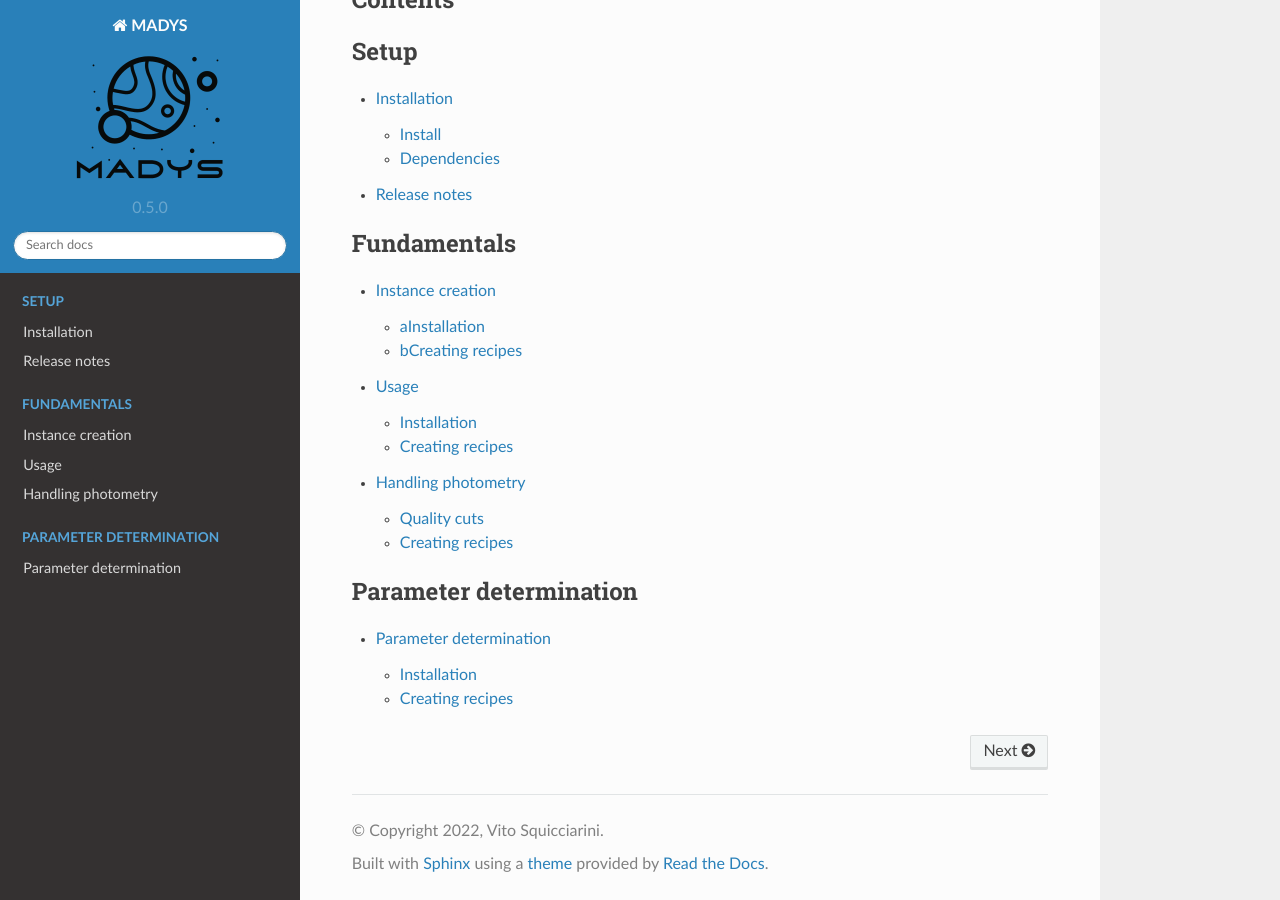
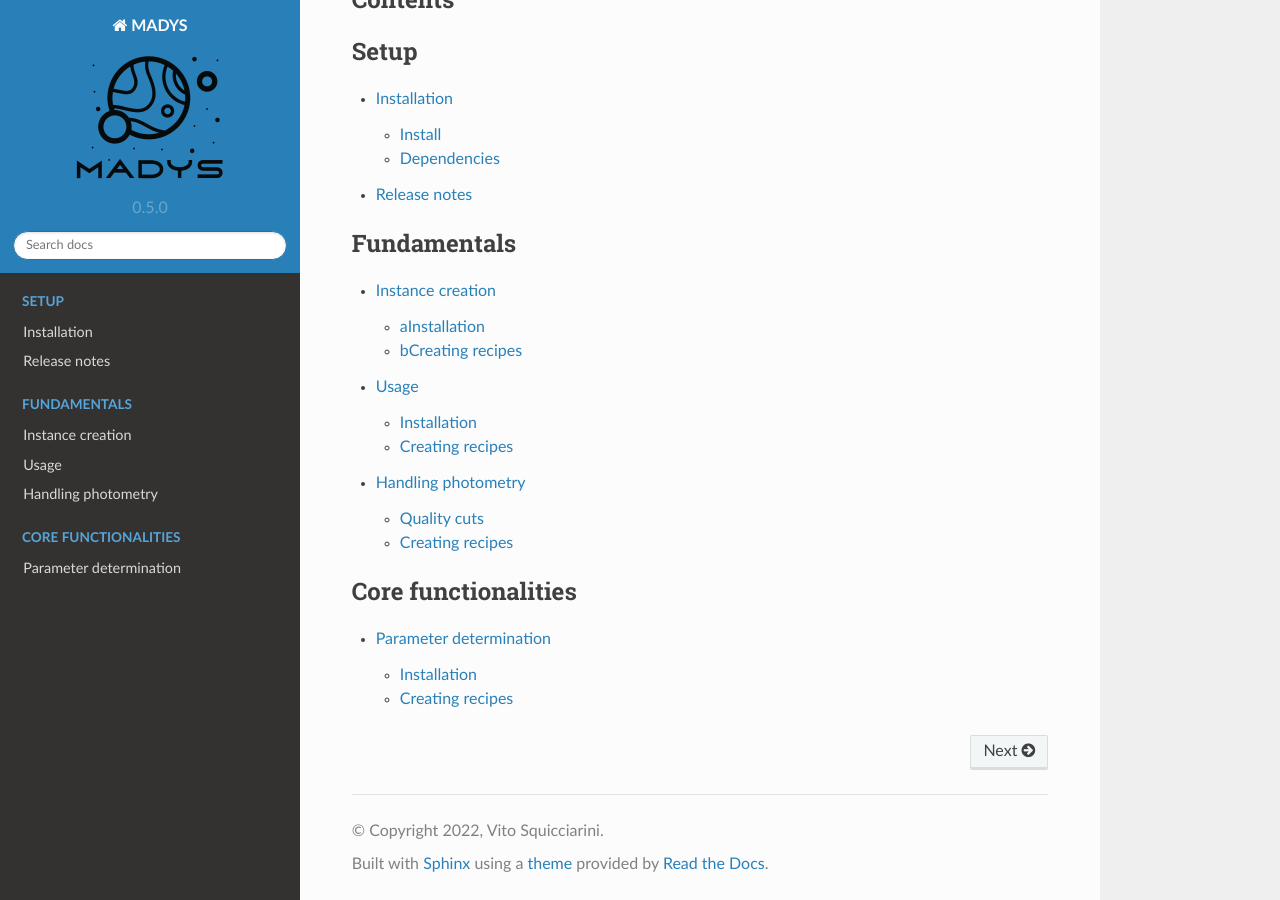
Before and after one commit to vsquicciarini/madys, a Sphinx documentation site: the page built from docs/source/index.rst, in a window 1280 px wide and 900 px high, scrolled down 1454 px. Built offline with Sphinx 7.4.7 and the Read the Docs theme 2.0.0, drawn with Linux system fonts in a browser that asks for light colours; pages that are not in the unit, such as notebooks, are missing from menus.

Commit message:
Update index.rst

```diff
--- a/docs/source/index.rst
+++ b/docs/source/index.rst
@@ -59,7 +59,7 @@ Contents
 
 .. toctree::
    :maxdepth: 2
-   :caption: Parameter determination
+   :caption: Core functionalities
 
    computation_run
    available_models
```
